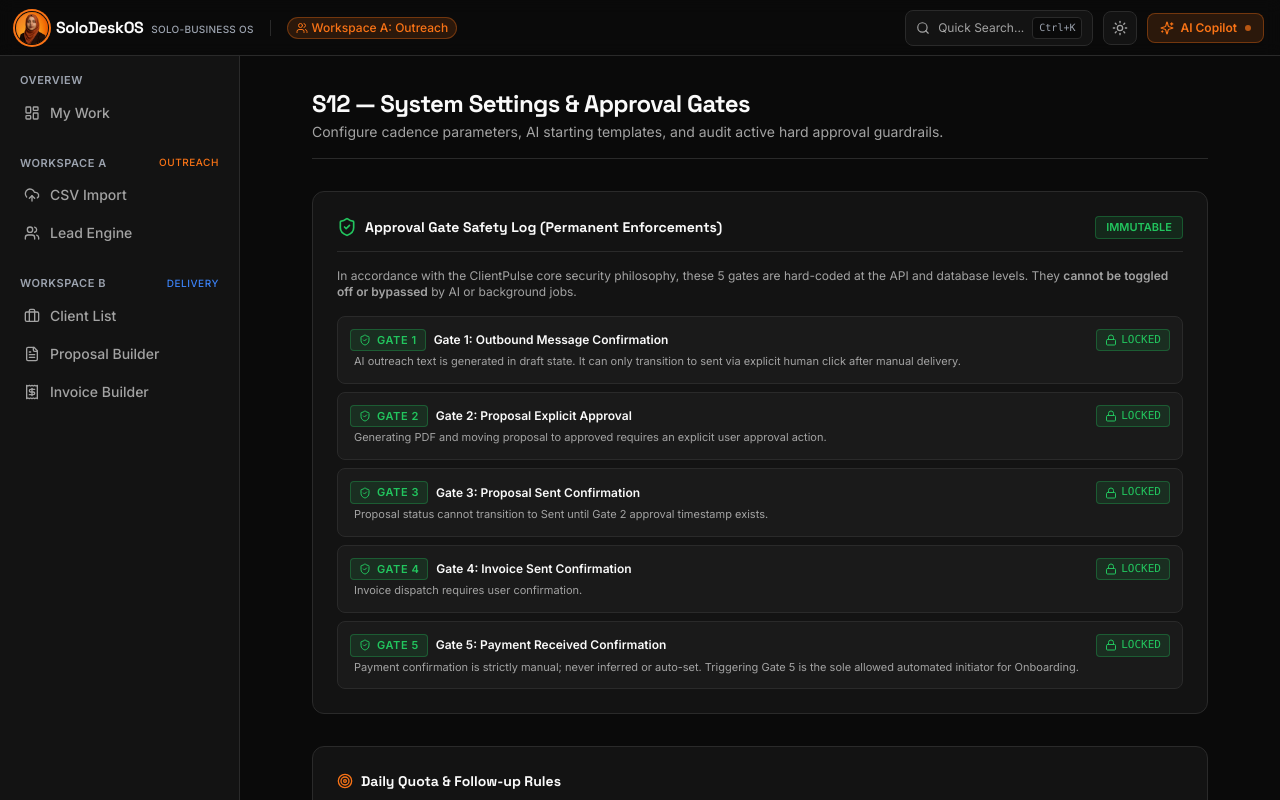
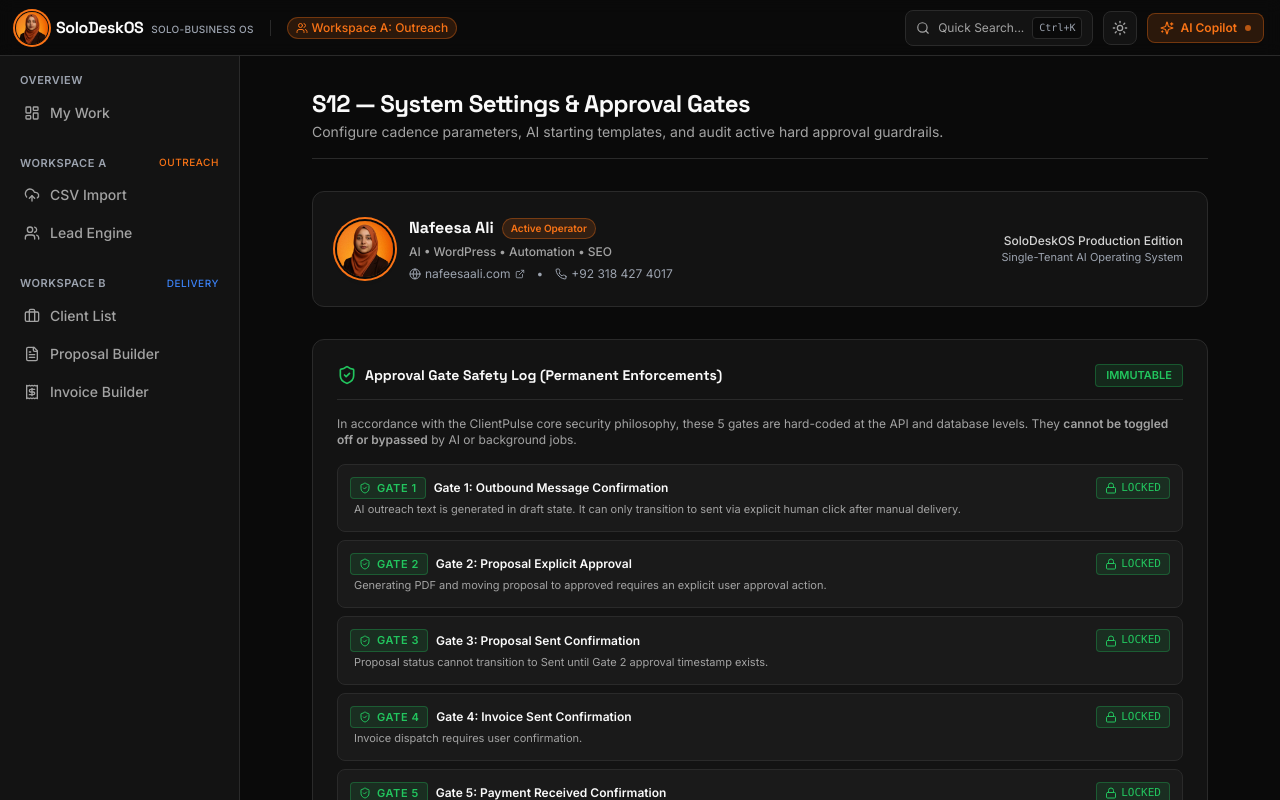
Before and after one commit to nafeesaali584-cloud/AI-Solo-Business-Operating-System, a Next.js app: page /settings in a window 1280 px wide. Shown: the top 800 px of the page. Built offline with nearby package versions, Linux system fonts and the light colour scheme; no server answers; the database is empty.

Commit message:
fix(pre-launch): AppShell root login view, settings operator profile, and explicit favicon metadata

```diff
--- a/app/layout.tsx
+++ b/app/layout.tsx
@@ -23,6 +23,11 @@
   title: "SoloDeskOS — AI Solo-Business Operating System",
   description:
     "SoloDeskOS is an AI-powered operating system for solo service businesses. Manage leads, clients, proposals, invoices and deep research intelligence — all in one place.",
+  icons: {
+    icon: "/icon.svg",
+    shortcut: "/icon.svg",
+    apple: "/icon.svg",
+  },
 };
 
 export default function RootLayout({
--- a/app/settings/page.tsx
+++ b/app/settings/page.tsx
@@ -1,6 +1,7 @@
 "use client";
 
 import React, { useState, useEffect } from "react";
+import Image from "next/image";
 import {
   Settings,
   ShieldCheck,
@@ -14,9 +15,14 @@
   FileText,
   AlertTriangle,
   Trash2,
+  User,
+  Globe,
+  Phone,
+  ExternalLink,
 } from "lucide-react";
 import { GateBadge } from "@/components/ui/GateBadge";
 import { useBusinessBrain } from "@/context/BusinessBrainContext";
+import { BRAND } from "@/lib/brand/config";
 
 export default function SettingsPage() {
   const { setActiveEntity } = useBusinessBrain();
@@ -176,6 +182,63 @@
           <span>{successMsg}</span>
         </div>
       )}
+
+      {/* SECTION 0: Operator Profile */}
+      <div className="p-6 rounded-xl bg-[var(--surface)] border border-[var(--border)] space-y-4">
+        <div className="flex flex-col sm:flex-row sm:items-center justify-between gap-4">
+          <div className="flex items-center gap-4">
+            <div className="relative w-14 h-14 rounded-full overflow-hidden ring-2 ring-[var(--accent)] ring-offset-2 ring-offset-[var(--bg)] flex-shrink-0 shadow-md">
+              <Image
+                src={BRAND.profileImage}
+                alt={BRAND.ownerName}
+                width={56}
+                height={56}
+                className="w-full h-full object-cover"
+                priority
+              />
+            </div>
+            <div className="space-y-1">
+              <div className="flex items-center gap-2">
+                <h2 className="text-base font-bold font-heading text-[var(--text-primary)]">
+                  {BRAND.ownerName}
+                </h2>
+                <span className="px-2 py-0.5 rounded-full text-[10px] font-bold bg-[var(--accent-soft)] text-[var(--accent)] border border-[var(--accent-border)]">
+                  Active Operator
+                </span>
+              </div>
+              <p className="text-xs text-[var(--text-muted)] font-medium">
+                {BRAND.tagline}
+              </p>
+              <div className="flex flex-wrap items-center gap-3 pt-0.5 text-xs text-[var(--text-dim)]">
+                <a
+                  href={BRAND.contact.website}
+                  target="_blank"
+                  rel="noreferrer"
+                  className="hover:text-[var(--accent)] flex items-center gap-1 transition-colors"
+                >
+                  <Globe className="w-3 h-3" />
+                  <span>nafeesaali.com</span>
+                  <ExternalLink className="w-2.5 h-2.5" />
+                </a>
+                <span>•</span>
+                <a
+                  href={BRAND.contact.whatsapp}
+                  target="_blank"
+                  rel="noreferrer"
+                  className="hover:text-emerald-500 flex items-center gap-1 transition-colors"
+                >
+                  <Phone className="w-3 h-3" />
+                  <span>{BRAND.contact.waDisplay}</span>
+                </a>
+              </div>
+            </div>
+          </div>
+          <div className="sm:text-right text-xs text-[var(--text-dim)] border-t sm:border-t-0 pt-2 sm:pt-0 border-[var(--border)]">
+            <span className="block font-medium text-[var(--text-secondary)]">SoloDeskOS Production Edition</span>
+            <span className="text-[11px]">Single-Tenant AI Operating System</span>
+          </div>
+        </div>
+      </div>
 
       {/* SECTION 1: Approval Gate Safety Log (Read-only) */}
       <div className="p-6 rounded-xl bg-[var(--surface)] border border-[var(--border)] space-y-4">
--- a/components/layout/AppShell.tsx
+++ b/components/layout/AppShell.tsx
@@ -206,7 +206,7 @@
     setIsMobileMenuOpen(false);
   }, [pathname]);
 
-  const isLoginPage = pathname === "/login";
+  const isLoginPage = pathname === "/login" || pathname === "/";
 
   const handleLogout = async () => {
     try {
```
